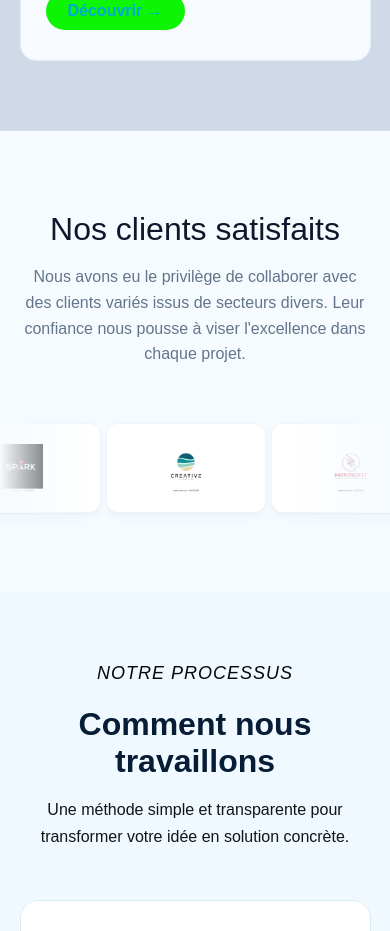
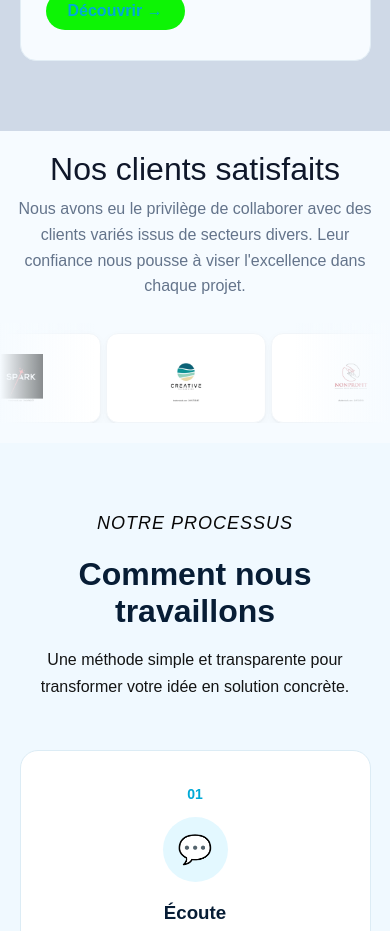
Before and after one commit to aline-niyo/frontend, a React (Vite) app: page / in a window 390 px wide. Shown: the part 5420-6351 px from the top of the page. Built offline with nearby package versions, Linux system fonts and the light colour scheme.

Commit message:
j'ajoute la section clients

```diff
--- a/src/pages/Accueil.css
+++ b/src/pages/Accueil.css
@@ -937,103 +937,101 @@
   nos clients
 ========================================================= */
 
-/* SECTION */
+
+/* SECTION CLIENTS - SANS ESPACE AU DESSUS */
 .happy-clients {
-  background: #f6fbff;
-  padding: 80px 0;
+  width: 100%;
+  margin: 0 !important;
+  padding: 20px 0 !important;
   overflow: hidden;
-  position: relative;
+  background: #fff;
 }
 
 .happy-clients-header {
   max-width: 1280px;
-  margin: 0 auto;
-  padding: 0 24px;
-  text-align: center;
-  margin-bottom: 56px;
+  margin: 0 auto !important;
+  padding: 0 20px !important;
+  text-align: left;
+  margin-bottom: 24px !important;
 }
 
 .happy-clients-header h2 {
-  font-size: 38px;
-  font-weight: 500;
-  color: #0f172a;
-  margin: 0;
+  font-size: 2.2rem;
+  margin: 0 !important;
 }
 
 .happy-clients-header p {
-  margin-top: 16px;
-  color: #64748b;
-  max-width: 650px;
-  margin-left: auto;
-  margin-right: auto;
-  line-height: 1.6;
-  font-size: 16px;
-}
-
-/* MARQUEE */
+  font-size: 1rem;
+  color: #555;
+  margin-top: 8px !important;
+  line-height: 1.5;
+}
+
 .happy-clients-marquee-wrapper {
   position: relative;
+  width: 100%;
+  overflow: hidden;
 }
 
 .happy-clients-track {
   display: flex;
   gap: 20px;
+  margin-top: 10px;
   width: max-content;
-  animation: scroll 30s linear infinite;
-}
-
-.happy-clients-marquee-wrapper:hover .happy-clients-track {
-  animation-play-state: paused;
+  animation: scroll 25s linear infinite;
 }
 
 .client-card {
-  min-width: 200px;
-  height: 112px;
-  background: white;
+  min-width: 150px;
+  height: 80px;
+  background: #f8f8f8;
   border-radius: 12px;
-  border: 1px solid #f1f5f9;
-  box-shadow: 0 1px 2px rgba(0,0,0,0.04), 0 4px 12px rgba(0,0,0,0.03);
   display: flex;
   align-items: center;
   justify-content: center;
-  padding: 16px 24px;
-  flex-shrink: 0;
+  padding: 10px;
 }
 
 .client-card img {
-  height: 64px;
-  width: auto;
+  max-width: 100px;
+  max-height: 50px;
   object-fit: contain;
 }
 
-/* FADES */
-.fade-left, .fade-right {
-  position: absolute;
-  top: 0;
-  height: 100%;
-  width: 96px;
-  z-index: 10;
-  pointer-events: none;
-}
-.fade-left {
-  left: 0;
-  background: linear-gradient(to right, #f6fbff, transparent);
-}
-.fade-right {
-  right: 0;
-  background: linear-gradient(to left, #f6fbff, transparent);
-}
-
-/* ANIMATION */
 @keyframes scroll {
-  from { transform: translateX(0); }
-  to { transform: translateX(-33.33%); }
-}
-
+  0% { transform: translateX(0); }
+  100% { transform: translateX(-50%); }
+}
+
+/* RESPONSIVE */
 @media (max-width: 768px) {
-  .happy-clients-header h2 { font-size: 32px; }
-  .client-card { min-width: 160px; height: 90px; }
-  .client-card img { height: 48px; }
+  .happy-clients-header {
+    text-align: left;
+    padding: 0 16px !important;
+  }
+  .happy-clients-header h2 {
+    font-size: 1.6rem;
+  }
+  .happy-clients-header p {
+    font-size: 0.9rem;
+  }
+  .client-card {
+    min-width: 120px;
+    height: 65px;
+  }
+  .client-card img {
+    max-width: 80px;
+  }
+}
+
+@media (max-width: 480px) {
+  .happy-clients-header h2 {
+    font-size: 1.3rem;
+  }
+  .client-card {
+    min-width: 100px;
+    height: 55px;
+  }
 }
 /* =========================================================
    NOTRE PROCESSUS
```
